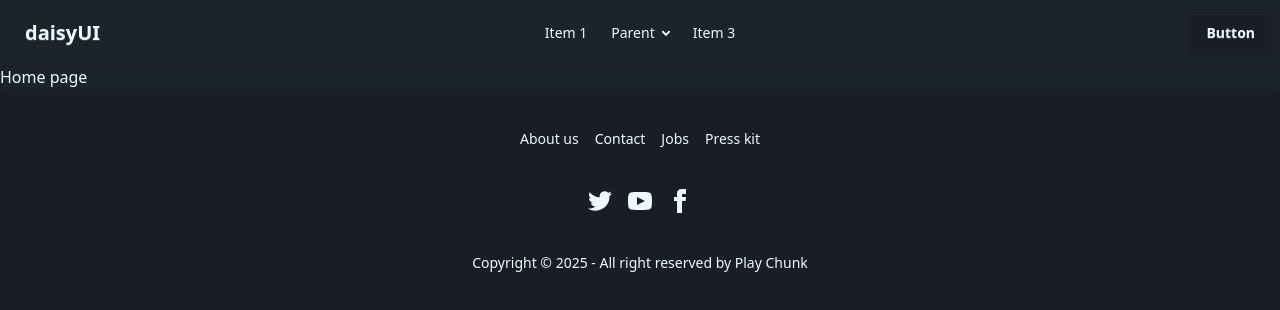
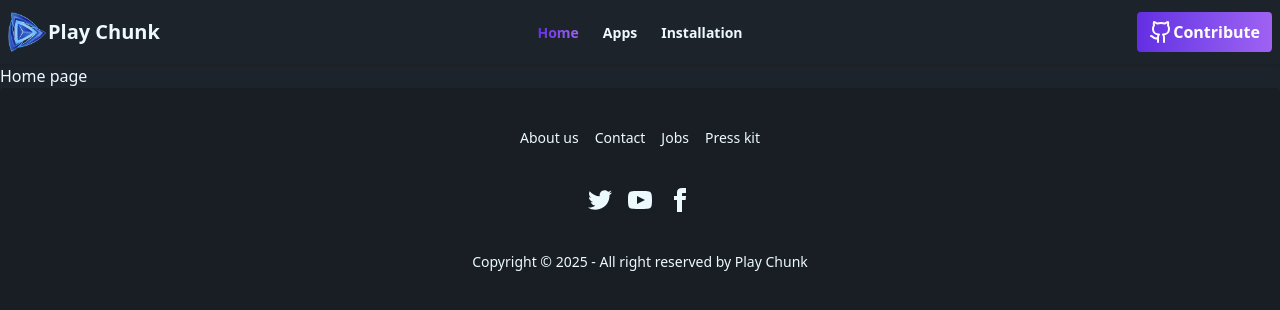
Before and after one commit to chayansrk64/play-chunk, a React (Vite) app: page / in a window 1280 px wide. Shown: the top 310 px of the page. Built offline with nearby package versions, Linux system fonts and the light colour scheme.

Commit message:
navbar modified

```diff
--- a/package.json
+++ b/package.json
@@ -11,6 +11,7 @@
   },
   "dependencies": {
     "@tailwindcss/vite": "^4.1.14",
+    "lucide-react": "^0.545.0",
     "react": "^19.1.1",
     "react-dom": "^19.1.1",
     "react-router": "^7.9.3",
--- a/src/components/Header/Navbar.jsx
+++ b/src/components/Header/Navbar.jsx
@@ -1,8 +1,29 @@
 import React from 'react';
+import logo from '../../assets/logo.png'
+import { Link, NavLink } from 'react-router';
+import { Github } from 'lucide-react';
+
 
 const Navbar = () => {
+
+
+
+    const links = <>
+        <NavLink to='/'>
+        {({isActive}) => (<li className={isActive ? "bg-gradient-to-r from-[#632EE3] to-[#9F62F2] bg-clip-text text-transparent font-semibold me-6" : "text-black-500 font-semibold me-6"}>Home</li>)}
+        </NavLink>
+        <NavLink to='/apps'>
+        {({isActive}) => (<li className={isActive ? "bg-gradient-to-r from-[#632EE3] to-[#9F62F2] bg-clip-text text-transparent font-semibold me-6" : "text-black-500 font-semibold me-6"}>Apps</li>)}
+        </NavLink>
+        <NavLink to='/installation'>
+        {({isActive}) => (<li className={isActive ? "bg-gradient-to-r from-[#632EE3] to-[#9F62F2] bg-clip-text text-transparent font-semibold me-6" : "text-black-500 font-semibold me-0"}>Installation</li>)}
+        </NavLink>
+
+    </>
+
     return (
-        <div className="navbar bg-base-100 shadow-sm">
+        <div className='bg-base-100 shadow-sm'>
+        <div className="navbar  max-w-[1440px] mx-auto">
   <div className="navbar-start">
     <div className="dropdown">
       <div tabIndex={0} role="button" className="btn btn-ghost lg:hidden">
@@ -11,37 +32,20 @@ const Navbar = () => {
       <ul
         tabIndex={0}
         className="menu menu-sm dropdown-content bg-base-100 rounded-box z-1 mt-3 w-52 p-2 shadow">
-        <li><a>Item 1</a></li>
-        <li>
-          <a>Parent</a>
-          <ul className="p-2">
-            <li><a>Submenu 1</a></li>
-            <li><a>Submenu 2</a></li>
-          </ul>
-        </li>
-        <li><a>Item 3</a></li>
+        {links}
       </ul>
     </div>
-    <a className="btn btn-ghost text-xl">daisyUI</a>
+    <Link to="/" className=" text-xl font-semibold flex items-center"> <img className='w-[40px]' src={logo} alt="" /> <span>Play Chunk</span></Link>
   </div>
   <div className="navbar-center hidden lg:flex">
     <ul className="menu menu-horizontal px-1">
-      <li><a>Item 1</a></li>
-      <li>
-        <details>
-          <summary>Parent</summary>
-          <ul className="p-2">
-            <li><a>Submenu 1</a></li>
-            <li><a>Submenu 2</a></li>
-          </ul>
-        </details>
-      </li>
-      <li><a>Item 3</a></li>
+       {links}
     </ul>
   </div>
   <div className="navbar-end">
-    <a className="btn">Button</a>
+    <a href='https://github.com/chayansrk64/' className="flex items-center bg-gradient-to-r from-[#632EE3] to-[#9F62F2] px-3 py-2 rounded text-white font-semibold"><Github /> Contribute</a>
   </div>
+</div>
 </div>
     );
 };
--- a/src/layouts/Root.jsx
+++ b/src/layouts/Root.jsx
@@ -5,7 +5,7 @@ import Footer from '../components/Footer/Footer';
 
 const Root = () => {
     return (
-        <div>
+        <div className='max-w-[1600px] mx-auto'>
             <Navbar></Navbar>
             <Outlet></Outlet>
             <Footer></Footer>
```
Also changed, not shown: 1 other file (tests, documents, lock files or other folders).
